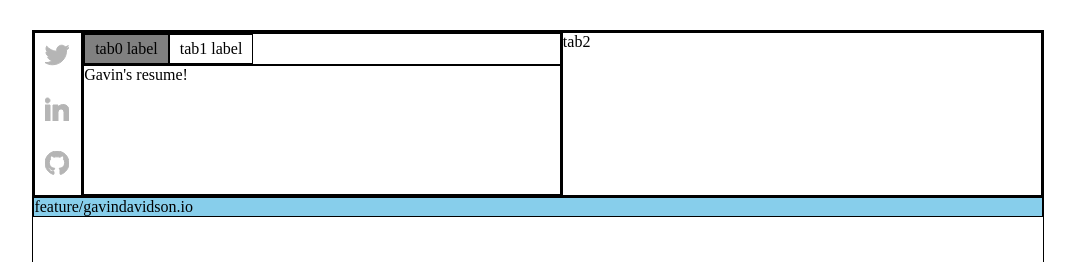
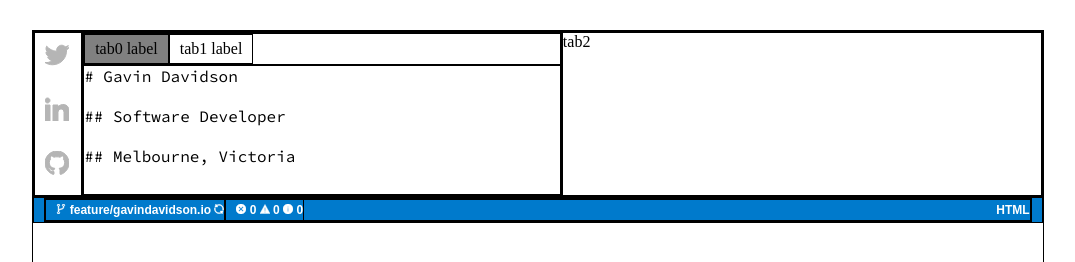
Before and after one commit to KombuchaShroomz/gavindavidson.io, a plain HTML site: page src/index.html in a window 1280 px wide. Shown: the top 262 px of the page, without its empty margins (102-1177 px from the left). Drawn offline with Linux system fonts and the light colour scheme; a web font is replaced by a local one.

Commit message:
Added icons to footer bar
Added fonts

```diff
--- a/src/index.html
+++ b/src/index.html
@@ -1,5 +1,7 @@
 <head>
     <link rel="stylesheet" type="text/css" href="style.css">
+    <link href="https://fonts.googleapis.com/css?family=Source+Code+Pro" rel="stylesheet">
+    <link href="https://fonts.googleapis.com/css?family=Muli" rel="stylesheet">
 </head>
 
 <div class='content'>
@@ -17,19 +19,23 @@
         </div>
 
         <div class='tab-panel' id='left-tab-panel'>
-            <div class='tab-label-area'>
-                <div class='tab-label' targetTabId='tab-l0'>
+            <div class='tab-label-area default-tab'>
+                <div class='tab-label' data_targetTabId='tab-l0'>
                     tab0 label
                 </div>
-                <div class='tab-label' targetTabId='tab-l1'>
+                <div class='tab-label' data_targetTabId='tab-l1'>
                     tab1 label
                 </div>
             </div>
             <div class='tab-text-area' id='tab-l0'>
-                Gavin's resume!
+                # Gavin Davidson<br>
+                <br>
+                ## Software Developer<br>
+                <br>
+                ## Melbourne, Victoria
             </div>
             <div class='tab-text-area' id='tab-l1'>
-                Some code!
+                Tab 2
             </div>
         </div>
         <div class='tab-panel' id='right-tab'>
@@ -38,12 +44,29 @@
     </div>
 
     <div class='footer'>
+        <div class='footer-content'>
+            <div class='footer-icon-block left'>
+                <img class='footer-icon' src="git-icon.svg" alt="Branch" />
                 feature/gavindavidson.io
+                <img class='footer-icon' src="sync-icon.svg" alt="Synchronize" />
+            </div>
+
+            <div class='footer-icon-block left'>
+                <img class='footer-icon' src="x-icon.svg" alt="Errors" />
+                0
+                <img class='footer-icon' src="warning-icon.svg" alt="Warnings" />
+                0
+                <img class='footer-icon' src="info-icon.svg" alt="Information" />
+                0
+            </div>
+            <div class='right'>
+                HTML
+            </div>
+        </div>
     </div>
 </div>
 
 <script>
-
     function hideTabs(tabs) {
         for (var offset = 0; offset < tabs.length; offset++) {
             tabs[offset].style.display = "none";
@@ -67,12 +90,12 @@ var tabLabels = document.getElementsByClassName("tab-label");
 
     var leftTabs = document.getElementById("left-tab-panel").getElementsByClassName("tab-text-area");
 
-for (var offset = 0; offset < tabLabels.length; offset++){
+    for (var offset = 0; offset < tabLabels.length; offset++) {
         let tabLabel = tabLabels[offset];
-    let targetTabId = tabLabel.attributes['targetTabId'].value;
+        let targetTabId = tabLabel.attributes['data_targetTabId'].value;
 
-    tabLabel.addEventListener("click", function() {
-        switchToTab(leftTabs,tabLabels, document.getElementById(targetTabId), tabLabel);
+        tabLabel.addEventListener("click", function () {
+            switchToTab(leftTabs, tabLabels, document.getElementById(targetTabId), tabLabel);
         }, false);
     }
 
--- a/src/style.css
+++ b/src/style.css
@@ -34,6 +34,7 @@ div {
 
 .tab-text-area{
     flex-grow: 1;
+    font-family: 'Source Code Pro', monospace;
 }
 
 .tab-label-area {
@@ -52,14 +53,6 @@ div {
     padding-right: 10px;
 }
 
-/* #left-tab {
-    width: 50%;
-}
-
-#right-tab {
-    width: 50%;
-} */
-
 .sidebar {
     width: 50px;
     height: 100%;
@@ -70,7 +63,34 @@ div {
     margin-bottom: 10px
 }
 
+.footer-icon {
+    /* padding-left: 10px; */
+}
+
 .footer {
     width: 100%;
-    background-color: skyblue
+    background-color: #007ACC;
 }
+
+.footer-content {
+    margin-left: 10px;
+    margin-right: 10px;
+    color: white;
+    font-family: 'Muli', sans-serif;
+    font-weight: bold;
+    font-size: 12px;
+    line-height: 20px;
+}
+
+.footer-content > .right {
+    text-align: right;
+}
+
+.footer-content > .left {
+    float: left;
+}
+
+.footer-icon-block {
+    padding-left: 10px;
+    display: inline-block;
+}
```
Also changed, not shown: src/git-icon.svg (added), src/info-icon.svg (added), src/sync-icon.svg (added), src/warning-icon.svg (added), src/x-icon.svg (added). Lines whose indentation alone changed are shown as unchanged.
